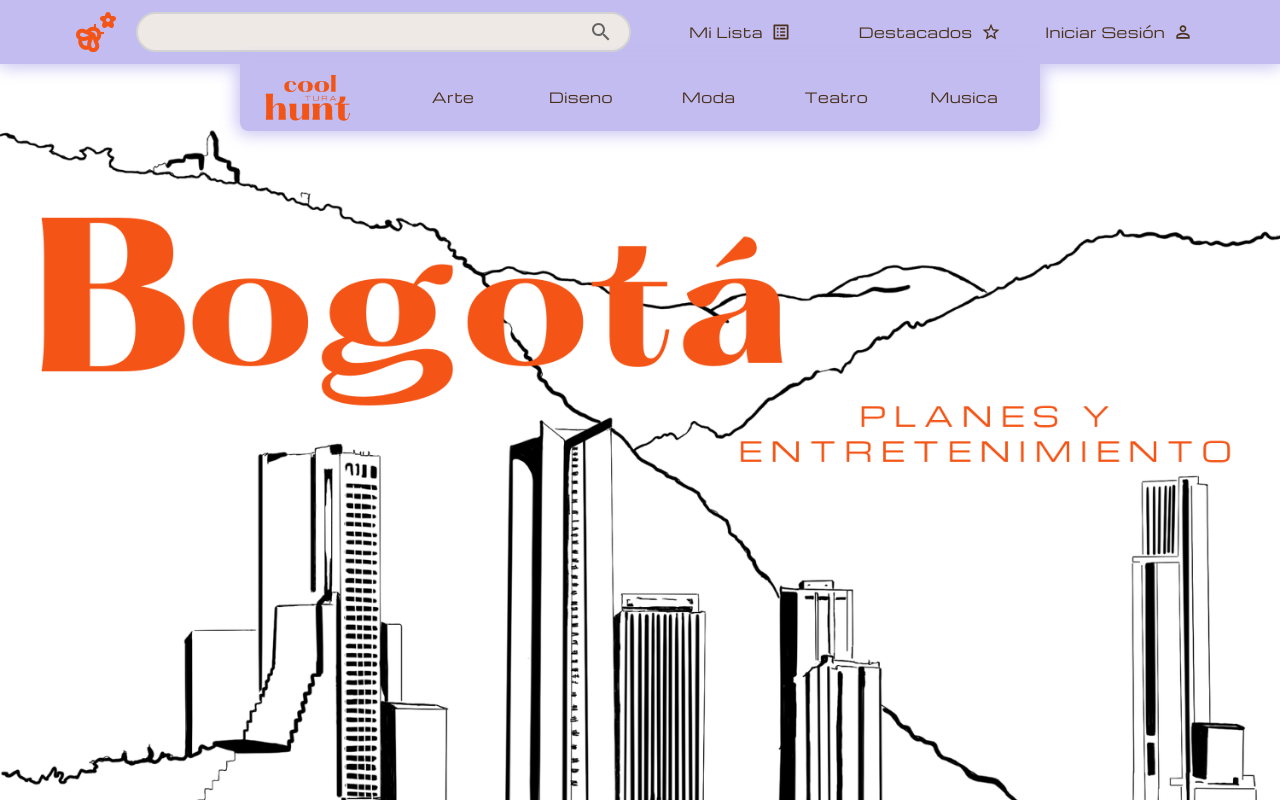
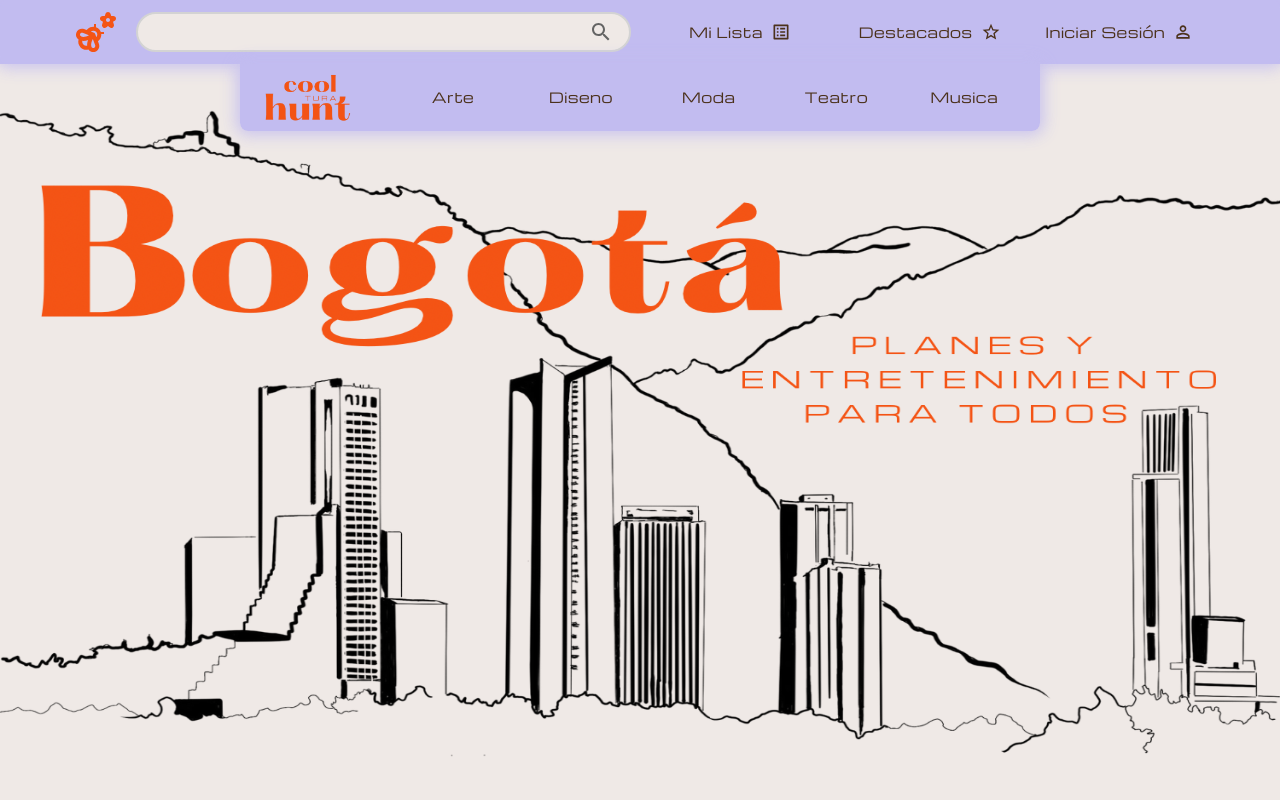
Before and after one commit to Molberda/tesis, a React (Create React App) app: page / in a window 1280 px wide. Shown: the top 800 px of the page. Built offline with nearby package versions, Linux system fonts and the light colour scheme.

Commit message:
updated the landing img and fixed a mistake in the moda data file

```diff
--- a/src/Categories/Moda.js
+++ b/src/Categories/Moda.js
@@ -173,7 +173,7 @@ export const ModaData = [
   {
     id: 12,
     type: "ROPA DE PLAYA",
-    name: "Pandawa",
+    name: "Red Flag",
     img: rdp3img,
     logo: rdp3logo,
     link: "https://redflag.com.co",
--- a/src/HomePage/Landing.css
+++ b/src/HomePage/Landing.css
@@ -1,7 +1,8 @@
-.landing__img {
-  width: 100%;
+#landing {
+  justify-content: center;
 }
 
-.landing__img > img {
-  object-fit: contain;
+.landing__img {
+  /* width: 100%; */
+  max-height: 100vh;
 }
--- a/src/HomePage/Landing.jsx
+++ b/src/HomePage/Landing.jsx
@@ -1,6 +1,6 @@
 import React from 'react';
 import './Landing.css'
-import landing from '../Assets/landing.png'
+import landing from '../Assets/landing.PNG'
 
 const Landing = () => {
     return (
```
Also changed, not shown: src/Assets/landing.png.
